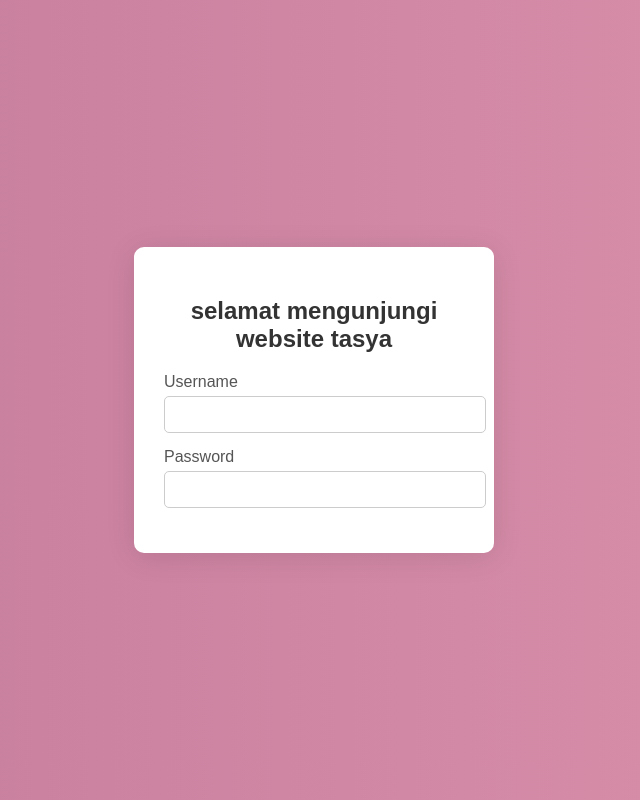
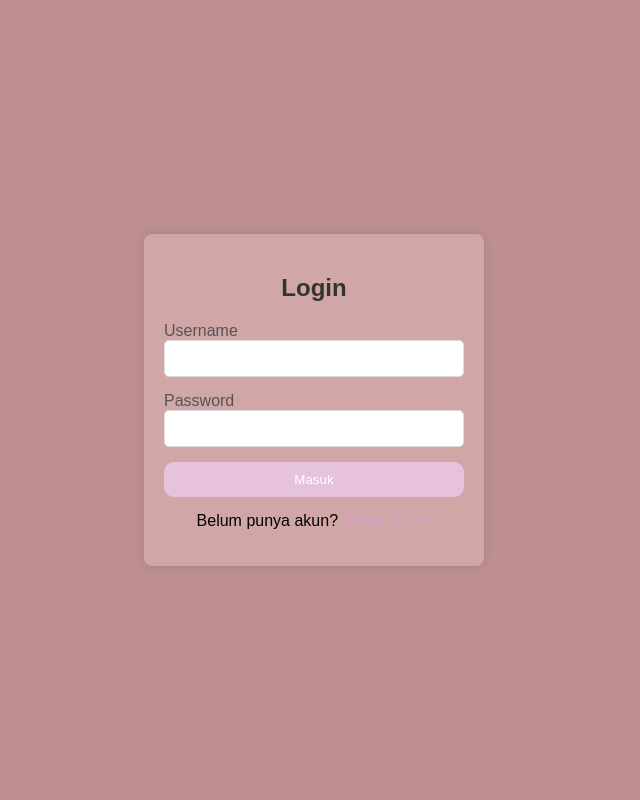
Before and after one commit to aldhisttd/2422-pagi-b, a PHP site: page /tugas1/2255201051_tugas2.html in a window 1280 px wide. Shown: the whole page, without its empty margins (326-966 px from the left). Run offline with PHP 8.4, Linux system fonts and the light colour scheme.

Commit message:
commit 1

```diff
--- a/tugas1/2255201051_tugas2.html
+++ b/tugas1/2255201051_tugas2.html
@@ -3,18 +3,24 @@
 <head>
     <meta charset="UTF-8">
     <meta name="viewport" content="width=device-width, initial-scale=1.0">
+    <link rel="stylesheet" href="styles.css">
     <title>Form Login</title>
-    <link rel="stylesheet" href="styles.css">
 </head>
 <body>
-    <div class="login-container">
-        <h2>selamat mengunjungi website tasya </h2>
-        <form action="login.php" method="POST">
-            <div class="form-group">
+    <div class="container">
+        <form class="login-form">
+            <h2>Login</h2>
+            <div class="input-group">
                 <label for="username">Username</label>
                 <input type="text" id="username" name="username" required>
             </div>
-            <div class="form-group">
+            <div class="input-group">
                 <label for="password">Password</label>
                 <input type="password" id="password" name="password" required>
             </div>
+            <button type="submit">Masuk</button>
+            <p class="signup-link">Belum punya akun? <a href="#">Daftar di sini</a></p>
+        </form>
+    </div>
+</body>
+</html>
--- a/tugas1/styles.css
+++ b/tugas1/styles.css
@@ -1,6 +1,6 @@
 body {
-    font-family: 'Arial', sans-serif;
-    background: linear-gradient(to right, #c47c9d, #db91aa);
+    font-family: Arial, sans-serif;
+    background-color: #be8f8f;
     display: flex;
     justify-content: center;
     align-items: center;
@@ -8,68 +8,70 @@ body {
     margin: 0;
 }
 
-.login-container {
-    background: white;
-    padding: 30px;
-    border-radius: 10px;
-    box-shadow: 0 4px 30px rgba(0, 0, 0, 0.1);
-    text-align: center;
+.container {
+    background-color: rgb(209, 166, 166);
+    padding: 20px;
+    border-radius: 8px;
+    box-shadow: 0 0 10px rgba(0, 0, 0, 0.1);
     width: 300px;
 }
 
+.login-form {
+    display: flex;
+    flex-direction: column;
+}
+
 h2 {
+    text-align: center;
     margin-bottom: 20px;
     color: #333;
 }
 
-.form-group {
+.input-group {
     margin-bottom: 15px;
-    text-align: left;
 }
 
 label {
-    display: block;
     margin-bottom: 5px;
     color: #555;
 }
 
 input {
+    padding: 10px;
+    border: 1px solid #ddd;
+    border-radius: 5px;
     width: 100%;
-    padding: 10px;
-    border: 1px solid #ccc;
-    border-radius: 5px;
-    transition: border 0.3s;
+    box-sizing: border-box;
 }
 
 input:focus {
-    border: 1px solid #ca92ae;
+    border-color: #e2c1d8;
     outline: none;
 }
 
 button {
-    width: 100%;
     padding: 10px;
-    background-color: #be88ba;
+    background-color: #e7c2dc;
     color: white;
     border: none;
-    border-radius: 5px;
+    border-radius: 10px;
     cursor: pointer;
-    transition: background 0.3s;
 }
 
 button:hover {
-    background-color: #e7a7a7;
+    background-color: #d6abbd;
 }
 
-.register-link {
+.signup-link {
+    text-align: center;
     margin-top: 15px;
 }
 
-.register-link a {
-    color: #dfafe0;
+.signup-link a {
+    color: #d89ec5;
     text-decoration: none;
 }
 
-.register-link a:hover {
+.signup-link a:hover {
     text-decoration: underline;
 }
```
